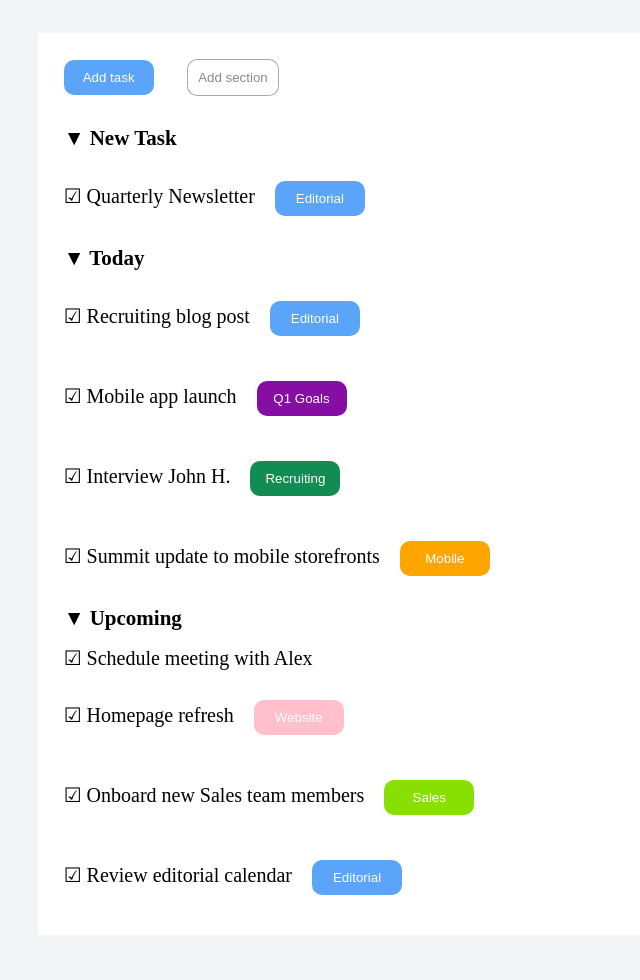
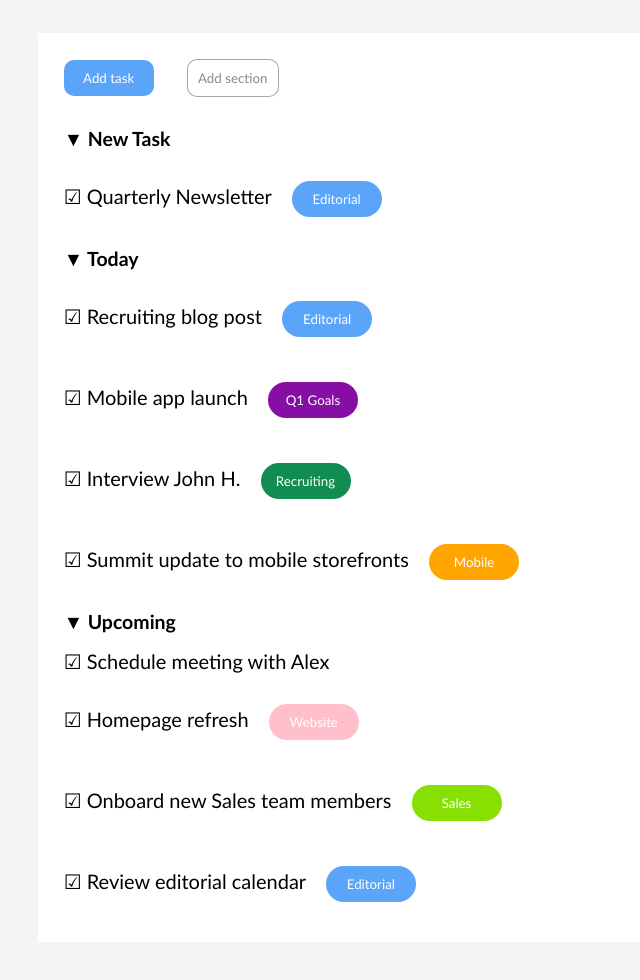
Before and after one commit to DanieleGattuso/html-css-toboolist, a plain HTML site: page index.html in a window 1280 px wide. Shown: the part 112-1092 px from the top of the page, without its empty margins (0-640 px from the left). Drawn offline with Linux system fonts and the light colour scheme.

Commit message:
change font

```diff
--- a/css/style.css
+++ b/css/style.css
@@ -2,12 +2,19 @@
     margin: 0;
     padding: 0;
     box-sizing: border-box;
+    font-family: 'Gill Sans', 'Gill Sans MT', Calibri, 'Trebuchet MS', sans-serif;
 }
 
 body{
 
-font-size: 14px;
+font-size: 13px;
 background-color: rgb(243, 244, 245);
+
+}
+
+body p {
+
+
 }
 
 header {
@@ -49,9 +56,19 @@ main {
     padding: 10px;
     min-height: 30px;
     min-width: 90px;
+}
+    .section-button2{
+        margin: 15px;
 
+        /* background-color: #3a7fff; */
+        color: #fff;
+        border: none;
+        border-radius: 20px;
+        padding: 10px;
+        min-height: 30px;
+        min-width: 90px;
 
-}
+    }
 
 .blue-button {
 
@@ -74,6 +91,7 @@ main {
 }
 
 .all-p {
+
 
     margin: 15px;
     font-size: 20px;
--- a/index.html
+++ b/index.html
@@ -4,7 +4,7 @@
     <meta charset="UTF-8">
     <meta name="viewport" content="width=device-width, initial-scale=1.0">
     <link rel="stylesheet" href="css/style.css">
-    <title>Document</title>
+    <title>Toboolist</title>
 </head>
 <body>
 
@@ -14,7 +14,7 @@
         <section id="header-logo">
 
             <img src="./img/Logo.png" alt="Logo boolean">
-            <span >Toboolist</span>
+            <span ><strong>Toboolist</strong></span>
 
 
         </section>
@@ -48,7 +48,7 @@
 
                 <h2 class="general-text">&#9660 New Task</h2>
 
-                <p class="all-p">☑ Quarterly Newsletter <button class="section-button blue-button">Editorial</button></p>
+                <p class="all-p">☑ Quarterly Newsletter <button class="section-button2 blue-button">Editorial</button></p>
 
             </div>
 
@@ -56,10 +56,10 @@
 
                 <h2 class="general-text">&#9660 Today</h2>
 
-                <p class="all-p">☑ Recruiting blog post <button class="section-button blue-button">Editorial</button></p>
-                <p class="all-p">☑ Mobile app launch <button class="section-button" id="purple-button">Q1 Goals</button></p>
-                <p class="all-p">☑ Interview John H. <button class="section-button" id="green-button">Recruiting</button></p>
-                <p class="all-p">☑ Summit update to mobile storefronts <button class="section-button" id="orange-button">Mobile</button></p>
+                <p class="all-p">☑ Recruiting blog post <button class="section-button2 blue-button">Editorial</button></p>
+                <p class="all-p">☑ Mobile app launch <button class="section-button2" id="purple-button">Q1 Goals</button></p>
+                <p class="all-p">☑ Interview John H. <button class="section-button2" id="green-button">Recruiting</button></p>
+                <p class="all-p">☑ Summit update to mobile storefronts <button class="section-button2" id="orange-button">Mobile</button></p>
 
             </div>
 
@@ -68,9 +68,9 @@
                 <h2 class="general-text">&#9660 Upcoming</h2>
 
                 <p class="all-p">☑ Schedule meeting with Alex </p>
-                <p class="all-p">☑ Homepage refresh <button class="section-button" id="pink-button">Website</button></p>
-                <p class="all-p">☑ Onboard new Sales team members <button class="section-button " id="green2-button">Sales</button></p>
-                <p class="all-p">☑ Review editorial calendar <button class="section-button blue-button">Editorial</button></p>
+                <p class="all-p">☑ Homepage refresh <button class="section-button2" id="pink-button">Website</button></p>
+                <p class="all-p">☑ Onboard new Sales team members <button class="section-button2 " id="green2-button">Sales</button></p>
+                <p class="all-p">☑ Review editorial calendar <button class="section-button2 blue-button">Editorial</button></p>
 
 
             </div>
```
